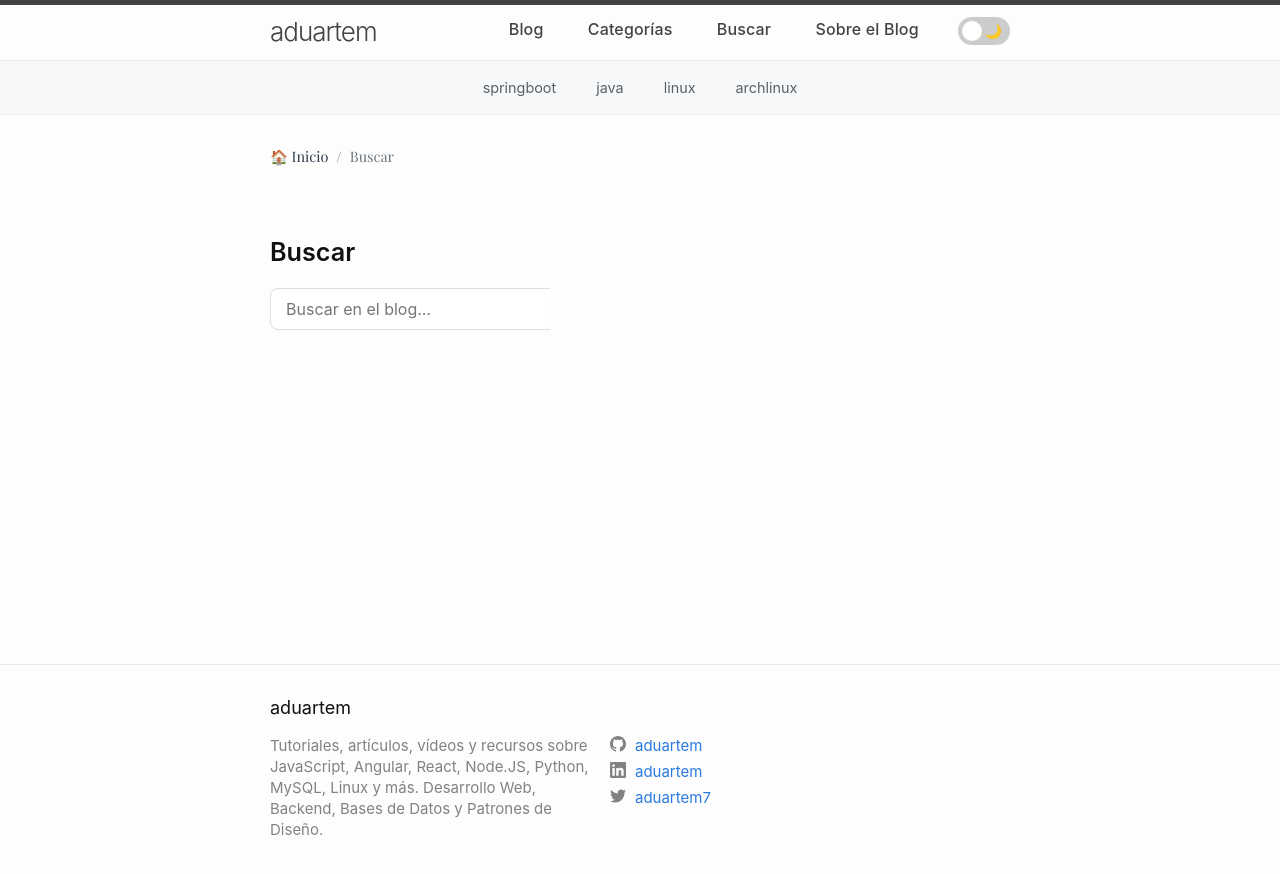
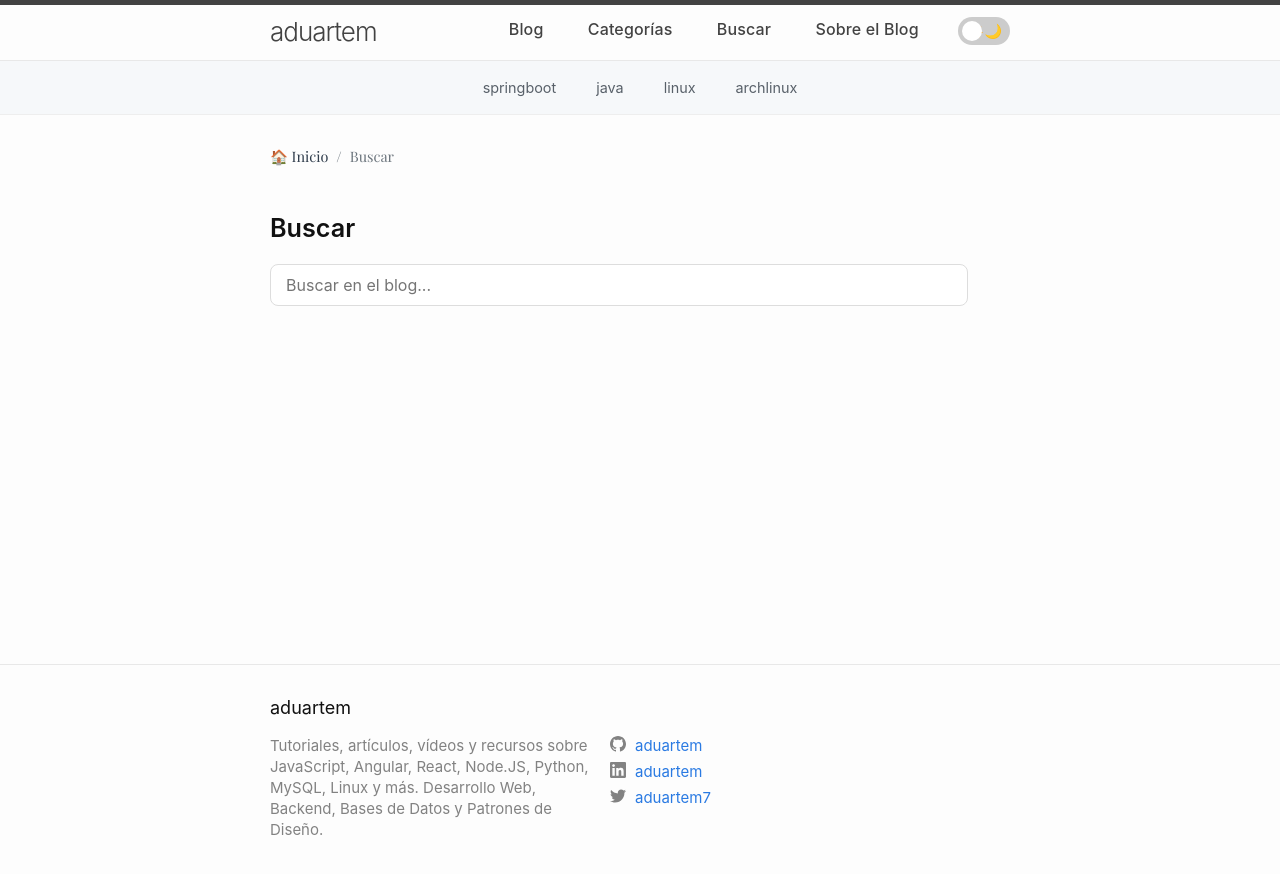
Before and after one commit to aduartem/aduartem.github.io, a Jekyll site: the page built from search.html, in a window 1280 px wide. Shown: the top 874 px of the page. Built offline with Jekyll 4.4.1, drawn with Linux system fonts in a browser that asks for light colours; some web fonts are replaced; comment, search, counter and statistics services are not loaded.

Commit message:
fix styles

```diff
--- a/_sass/components/_utilities.scss
+++ b/_sass/components/_utilities.scss
@@ -54,7 +54,7 @@
   }
 }
 
-.post-content {
+.e-content {
   overflow-wrap: break-word; /* Rompe palabras largas si no caben en la línea */
   word-wrap: break-word; /* Similar a overflow-wrap, para compatibilidad */
   overflow: hidden; /* Oculta el texto que se desborda */
--- a/search.html
+++ b/search.html
@@ -6,7 +6,7 @@
 
 <h3>Buscar</h3>
 
-<div id="search-container">
+<div id="search-container" style="width: 90%;">
   <input type="text" id="search-input" placeholder="Buscar en el blog..." autocomplete="off">
   <div id="results-container"></div>
 </div>
```
